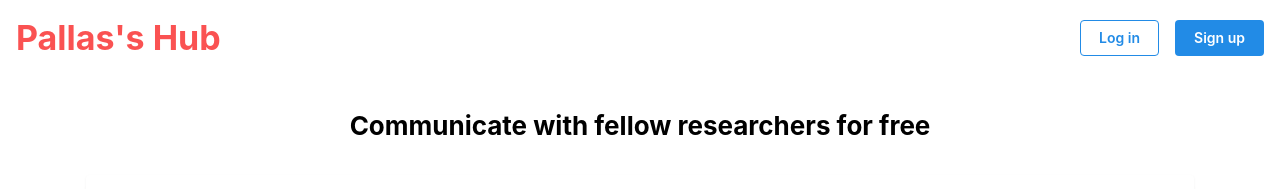
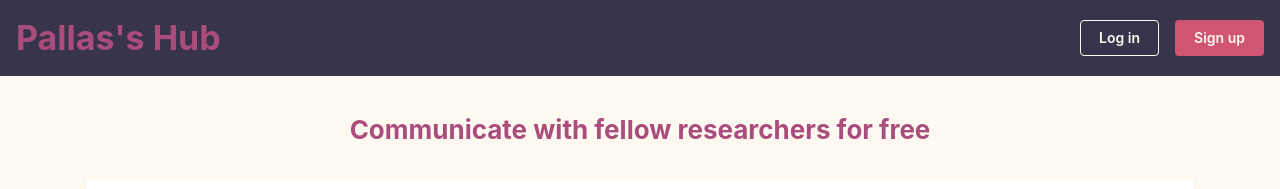
Before and after one commit to ysheliakin/pallass, a React (Vite) app in the folder client/: page / in a window 1280 px wide. Shown: the top 189 px of the page. Built offline with nearby package versions, Linux system fonts and the light colour scheme; grey boxes are pictures that could not be loaded.

Commit message:
Further developed the look of website, created home, login, signup, and loggedInHomePage from wireframes, and creayed layout.tsx for keeping the styling together.

```diff
--- a/client/src/components/layout.tsx
+++ b/client/src/components/layout.tsx
@@ -1,12 +1,69 @@
 import React from 'react';
-import { Container, Title, Box, MantineProvider, createTheme } from '@mantine/core';
+import { Container, Title, Box, MantineProvider, createTheme, MantineThemeOverride, Group, Button } from '@mantine/core';
 import { Link } from 'react-router-dom';
 
-const theme = createTheme({
+const theme: MantineThemeOverride = createTheme({
   colors: {
-    brand: ['#ff8447', '#ff8447', '#ff8447', '#ff8447', '#ff8447', '#ff8447', '#ff8447', '#ff8447', '#ff8447', '#ff8447'],
+    brand: ['#AB4D7C', '#793852', '#793852', '#793852', '#793852', '#793852', '#793852', '#793852', '#793852', '#793852'],
+    secondary: ['#37344b', '#37344b', '#37344b', '#37344b', '#37344b', '#37344b', '#37344b', '#37344b', '#37344b', '#37344b'],
+    accent: ['#d05572', '#d05572', '#d05572', '#d05572', '#d05572', '#d05572', '#d05572', '#d05572', '#d05572', '#d05572'],
+    background: ['#e1f2e1', '#e1f2e1', '#e1f2e1', '#e1f2e1', '#e1f2e1', '#e1f2e1', '#e1f2e1', '#e1f2e1', '#e1f2e1', '#e1f2e1'],
+    light: ['#fdf9f1', '#fdf9f1', '#fdf9f1', '#fdf9f1', '#fdf9f1', '#fdf9f1', '#fdf9f1', '#fdf9f1', '#fdf9f1', '#fdf9f1'],
   },
   primaryColor: 'brand',
+});
+
+export const useStyles = () => ({
+  pageContainer: {
+    backgroundColor: theme.colors?.light?.[0],
+    minHeight: '100vh',
+    color: theme.colors?.secondary?.[0],
+  },
+  header: {
+    backgroundColor: theme.colors?.secondary?.[0],
+    padding: '1rem',
+    position: 'fixed' as const,
+    top: 0,
+    left: 0,
+    right: 0,
+    zIndex: 1000,
+  },
+  headerContent: {
+    display: 'flex',
+    justifyContent: 'space-between',
+    alignItems: 'center',
+    width: '100%',
+  },
+  title: {
+    color: theme.colors?.brand?.[0],
+    textDecoration: 'none',
+  },
+  content: {
+    paddingTop: 80,
+    paddingBottom: 20,
+  },
+  primaryButton: {
+    backgroundColor: theme.colors?.accent?.[0],
+    color: theme.colors?.light?.[0],
+    '&:hover': {
+      backgroundColor: theme.colors?.accent?.[1],
+    },
+  },
+  secondaryButton: {
+    color: theme.colors?.light?.[0],
+    borderColor: theme.colors?.light?.[0],
+    '&:hover': {
+      backgroundColor: theme.colors?.light?.[0],
+      color: theme.colors?.secondary?.[0],
+    },
+  },
+  input: {
+    backgroundColor: theme.colors?.light?.[0],
+    color: theme.colors?.secondary?.[0],
+    '&::placeholder': {
+      color: theme.colors?.secondary?.[2],
+    },
+  },
 });
 
 interface LayoutProps {
@@ -14,18 +71,23 @@ interface LayoutProps {
 }
 
 export function Layout({ children }: LayoutProps) {
+  const styles = useStyles();
   return (
     <MantineProvider theme={theme}>
-      <Box style={{ backgroundColor: '#111111', minHeight: '100vh', color: 'white' }}>
+      <Box style={styles.pageContainer}>
         <Container size="xl" px={0}>
-          <Box py="md" px="md" style={{ position: 'fixed', top: 0, left: 0, right: 0, zIndex: 1000, backgroundColor: '#111111' }}>
-            <Link to="/" style={{ textDecoration: 'none' }}>
-              <Title order={1} c="red">
-                Pallas's Hub
-              </Title>
-            </Link>
+          <Box style={styles.header}>
+            <div style={styles.headerContent}>
+              <Link to="/" style={styles.title}>
+                <Title order={1}>Pallas's Hub</Title>
+              </Link>
+              <Group>
+                <Button component={Link} to="/login" variant="outline" style={styles.secondaryButton}>Log in</Button>
+                <Button component={Link} to="/signup" style={styles.primaryButton}>Sign up</Button>
+              </Group>
+            </div>
           </Box>
-          <Box pt={80} pb={20}>  {/* Increased padding-top and added padding-bottom */}
+          <Box style={styles.content}>
             {children}
           </Box>
         </Container>
--- a/client/src/pages/Home.page.tsx
+++ b/client/src/pages/Home.page.tsx
@@ -1,24 +1,14 @@
 import React from 'react';
-import { Container, Title, Text, Button, Group, Stack, Paper, Image } from '@mantine/core';
-import { Link } from 'react-router-dom';
-import { ColorSchemeToggle } from '../components/ColorSchemeToggle/ColorSchemeToggle';
-import { Layout } from '../components/layout';
+import { Container, Title, Stack, Paper, Image, Group } from '@mantine/core';
+import { Layout, useStyles } from '../components/layout';
 
 export function HomePage() {
+  const styles = useStyles();
+
   return (
-    <Container size="xl" px={0}>
-      <Container size="xl" py="md">
-        <Group justify="space-between" align="center">
-          <Title order={1} c="red">Pallas's Hub</Title>
-          <Group>
-            <Button component={Link} to="/login" variant="outline">Log in</Button>
-            <Button component={Link} to="/signup">Sign up</Button>
-          </Group>
-        </Group>
-      </Container>
-
+    <Layout>
       <Container size="lg">
-        <Title order={2} ta="center" mt="xl">Communicate with fellow researchers for free</Title>
+        <Title order={2} ta="center" mt="xl" style={styles.title}>Communicate with fellow researchers for free</Title>
 
         <Stack gap="xl" mt="xl">
           <Paper shadow="sm" p="md">
@@ -66,9 +56,7 @@ export function HomePage() {
             </Group>
           </Paper>
         </Stack>
-
       </Container>
-
-    </Container>
+    </Layout>
   );
 }
--- a/client/src/pages/LoggedInHome.page.tsx
+++ b/client/src/pages/LoggedInHome.page.tsx
@@ -1,16 +1,17 @@
 import React, { useState } from 'react';
-import { Container, Title, Text, Button, Group, Paper, Menu, ActionIcon, SimpleGrid } from '@mantine/core';
+import { Container, Title, Button, Group, Paper, Menu, ActionIcon, SimpleGrid } from '@mantine/core';
 import { IconUserCircle } from '@tabler/icons-react';
-import { Layout } from '../components/layout';
+import { Layout, useStyles } from '../components/layout';
 
 export function LoggedInHomePage() {
+  const style = useStyles();
   const [isMenuOpen, setIsMenuOpen] = useState(false);
 
   return (
     <Layout>
       <Container size="lg">
         <Group justify="space-between" align="center" mb="xl">
-          <Title order={2}>Your Groups</Title>
+          <Title order={2} style={style.title}>Your Groups</Title>
           <Menu opened={isMenuOpen} onChange={setIsMenuOpen}>
             <Menu.Target>
               <ActionIcon size="lg" variant="subtle" color="gray">
@@ -31,31 +32,31 @@ export function LoggedInHomePage() {
         </SimpleGrid>
 
         <Group mb="xl">
-          <Button variant="outline" color="brand">+ Create group</Button>
-          <Button variant="outline" color="brand">+ Join group</Button>
+          <Button variant="outline" style={style.secondaryButton}>+ Create group</Button>
+          <Button variant="outline" style={style.secondaryButton}>+ Join group</Button>
         </Group>
 
-        <Title order={3} mb="md">Discussion Forum threads you follow</Title>
+        <Title order={3} mb="md" style={style.title}>Discussion Forum threads you follow</Title>
         <SimpleGrid cols={2} spacing="md" mb="xl">
           <Paper p="md" withBorder>Discussion forum name 1</Paper>
           <Paper p="md" withBorder>Discussion forum name 2</Paper>
         </SimpleGrid>
 
         <Group mb="xl">
-          <Button variant="outline" color="brand">+ Create a thread</Button>
-          <Button variant="outline" color="brand">+ Discover threads</Button>
+          <Button variant="outline" style={style.secondaryButton}>+ Create a thread</Button>
+          <Button variant="outline" style={style.secondaryButton}>+ Discover threads</Button>
         </Group>
 
-        <Title order={3} mb="md">Expert Q&A Sessions</Title>
+        <Title order={3} mb="md" style={style.title}>Expert Q&A Sessions</Title>
         <Group mb="xl">
-          <Button color="brand">Host Q&A session</Button>
-          <Button color="brand">Join Q&A session</Button>
+          <Button style={style.primaryButton}>Host Q&A session</Button>
+          <Button style={style.primaryButton}>Join Q&A session</Button>
         </Group>
 
-        <Title order={3} mb="md">Learn</Title>
+        <Title order={3} mb="md" style={style.title}>Learn</Title>
         <Group>
-          <Button color="brand">Write about a topic</Button>
-          <Button color="brand">Learn about a topic</Button>
+          <Button style={style.primaryButton}>Write about a topic</Button>
+          <Button style={style.primaryButton}>Learn about a topic</Button>
         </Group>
       </Container>
     </Layout>
--- a/client/src/pages/Login.page.tsx
+++ b/client/src/pages/Login.page.tsx
@@ -1,9 +1,10 @@
 import React, { useState } from 'react';
-import { Container, Title, TextInput, PasswordInput, Button, Paper, Text, Box } from '@mantine/core';
+import { Container, Title, TextInput, PasswordInput, Button, Paper, Box } from '@mantine/core';
 import { Link, useNavigate } from 'react-router-dom';
-import { Layout } from '../components/layout';
+import { Layout, useStyles } from '../components/layout';
 
 export function LoginPage() {
+  const styles = useStyles();
   const [email, setEmail] = useState('');
   const [password, setPassword] = useState('');
   const navigate = useNavigate();
@@ -15,19 +16,16 @@ export function LoginPage() {
   return (
     <Layout>
       <Container size="xs" mt={60}>
-        <Title order={2} ta="center" mt="xl" c="white">Log in</Title>
+        <Title order={2} ta="center" mt="xl" style={styles.title}>Log in</Title>
 
-        <Paper withBorder shadow="md" p={30} mt={30} radius="md" bg="dark.7">
+        <Paper withBorder shadow="md" p={30} mt={30} radius="md">
           <TextInput
             label="Email address"
             placeholder="hello@example.com"
             required
             value={email}
             onChange={(event) => setEmail(event.currentTarget.value)}
-            styles={(theme) => ({
-              label: { color: theme.colors.gray[5] },
-              input: { backgroundColor: theme.colors.dark[5], color: theme.white },
-            })}
+            styles={{ input: styles.input }}
           />
           <PasswordInput
             label="Password"
@@ -36,22 +34,12 @@ export function LoginPage() {
             mt="md"
             value={password}
             onChange={(event) => setPassword(event.currentTarget.value)}
-            styles={(theme) => ({
-              label: { color: theme.colors.gray[5] },
-              input: { backgroundColor: theme.colors.dark[5], color: theme.white },
-            })}
+            styles={{ input: styles.input }}
           />
-          <Button fullWidth mt="xl" color="brand" onClick={handleLogin}>
+          <Button fullWidth mt="xl" style={styles.primaryButton} onClick={handleLogin}>
             Log In
           </Button>
         </Paper>
-
-        <Box mt="xl" ta="center">
-          <Button component={Link} to="/signup" variant="outline" color="brand">
-            Create account
-          </Button>
-        </Box>
-
       </Container>
     </Layout>
   );
--- a/client/src/pages/SignUp.page.tsx
+++ b/client/src/pages/SignUp.page.tsx
@@ -1,23 +1,22 @@
 import React, { useState } from 'react';
-import { Container, Title, TextInput, PasswordInput, Button, Group, Paper, Text } from '@mantine/core';
+import { Container, Title, TextInput, PasswordInput, Button, Paper } from '@mantine/core';
 import { useNavigate } from 'react-router-dom';
-import { Layout } from '../components/layout';
+import { Layout, useStyles } from '../components/layout';
 
 export function SignUpPage() {
+  const styles = useStyles();
   const [email, setEmail] = useState('');
   const [password, setPassword] = useState('');
   const navigate = useNavigate();
 
   const handleSignUp = () => {
-    // Here you would typically handle the sign-up logic
-    // For now, we'll just redirect to the logged-in homepage
     navigate('/dashboard');
   };
 
   return (
     <Layout>
-      <Container size="sm">
-        <Title order={2} ta="center" mt="xl">Sign up for free</Title>
+      <Container size="xs" mt={60}>
+        <Title order={2} ta="center" mt="xl" style={styles.title}>Sign up for free</Title>
 
         <Paper withBorder shadow="md" p={30} mt={30} radius="md">
           <TextInput
@@ -26,6 +25,7 @@ export function SignUpPage() {
             required
             value={email}
             onChange={(event) => setEmail(event.currentTarget.value)}
+            styles={{ input: styles.input }}
           />
           <PasswordInput
             label="Password"
@@ -34,13 +34,12 @@ export function SignUpPage() {
             mt="md"
             value={password}
             onChange={(event) => setPassword(event.currentTarget.value)}
+            styles={{ input: styles.input }}
           />
-          {/* Add other sign-up fields here */}
-          <Button fullWidth mt="xl" onClick={handleSignUp}>
+          <Button fullWidth mt="xl" style={styles.primaryButton} onClick={handleSignUp}>
             Create account
           </Button>
         </Paper>
-
       </Container>
     </Layout>
   );
```
